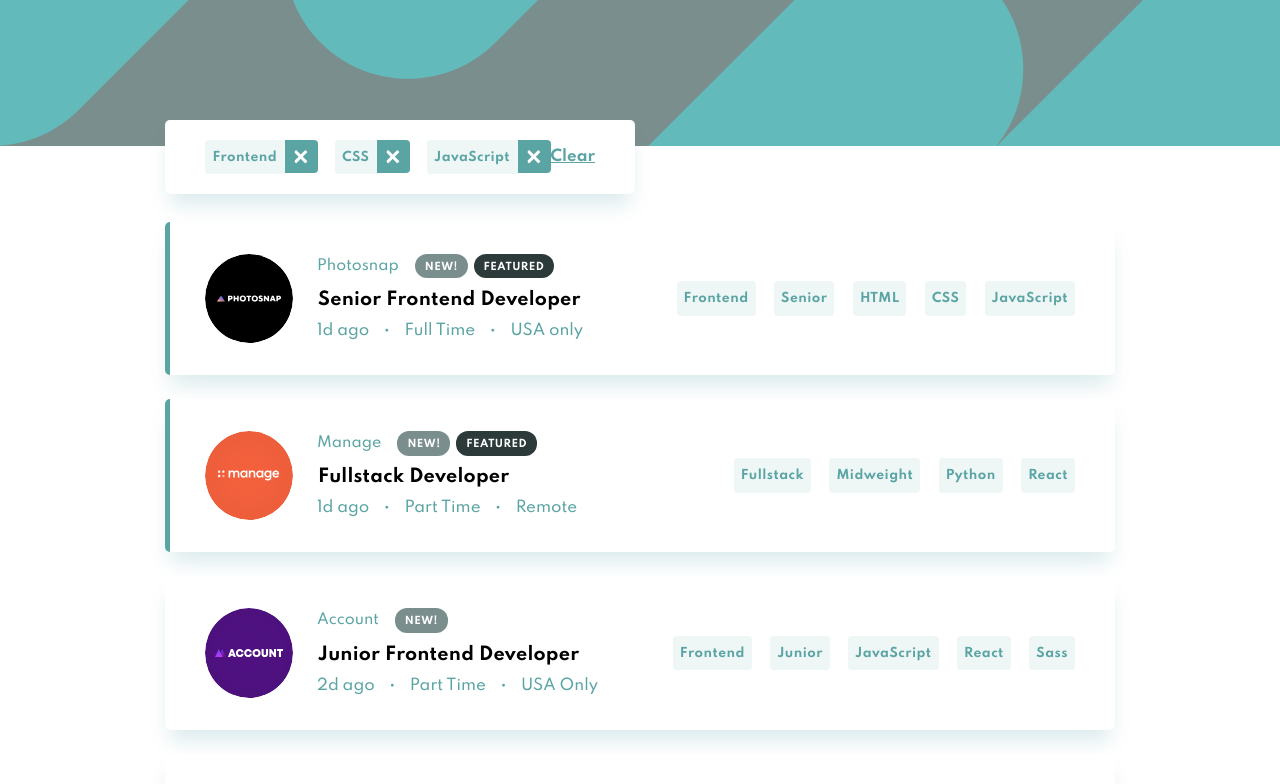
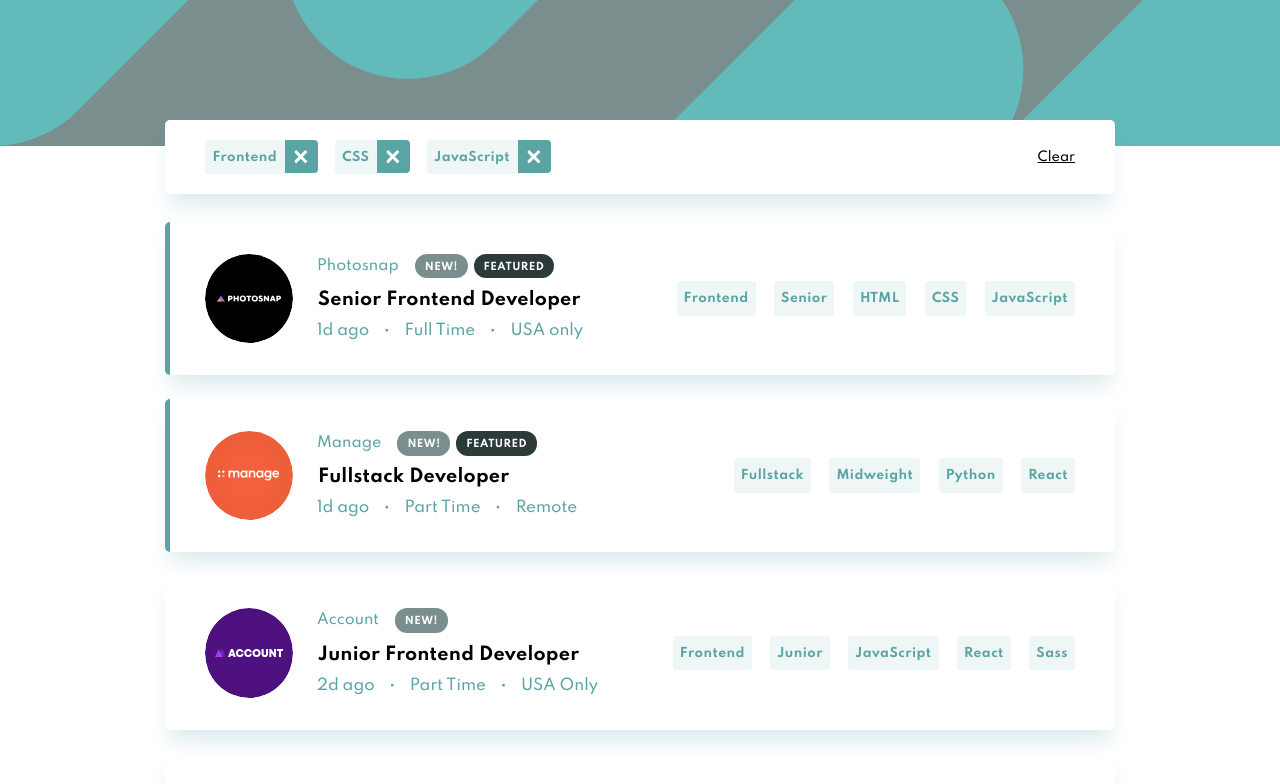
Before and after one commit to justAdevTV/job-listings-page, a Next.js app: page / in a window 1280 px wide. Shown: the top 784 px of the page. Built offline with nearby package versions, Linux system fonts and the light colour scheme.

Commit message:
Filter - Made Clear closer to mock-up

```diff
--- a/components/Filter/filter.styles.js
+++ b/components/Filter/filter.styles.js
@@ -8,9 +8,13 @@ const _FilterContainer = styled.div`
 const _Clear = styled.a`
   margin: auto 0;
   margin-left: auto;
-  color: ${({ theme }) => theme.colors.primary};
-  font-weight: 700;
+  font-weight: 500;
   text-decoration: underline;
+  font-size: 0.85em;
+  transition: color 0.2s ease-in;
+  &:hover {
+    color: ${({ theme }) => theme.colors.primary};
+  }
 `;
 
 const _Tags = styled.div`
--- a/templates/JobsPage/jobsPage.styles.js
+++ b/templates/JobsPage/jobsPage.styles.js
@@ -17,6 +17,7 @@ const _JobsListSection = styled.section`
 
 const _FilterBox = styled.div`
   position: absolute;
+  width: calc(100% - 33rem);
   z-index: 999;
   padding: 7.5rem 16.5rem;
   top: 4.5rem;
```
